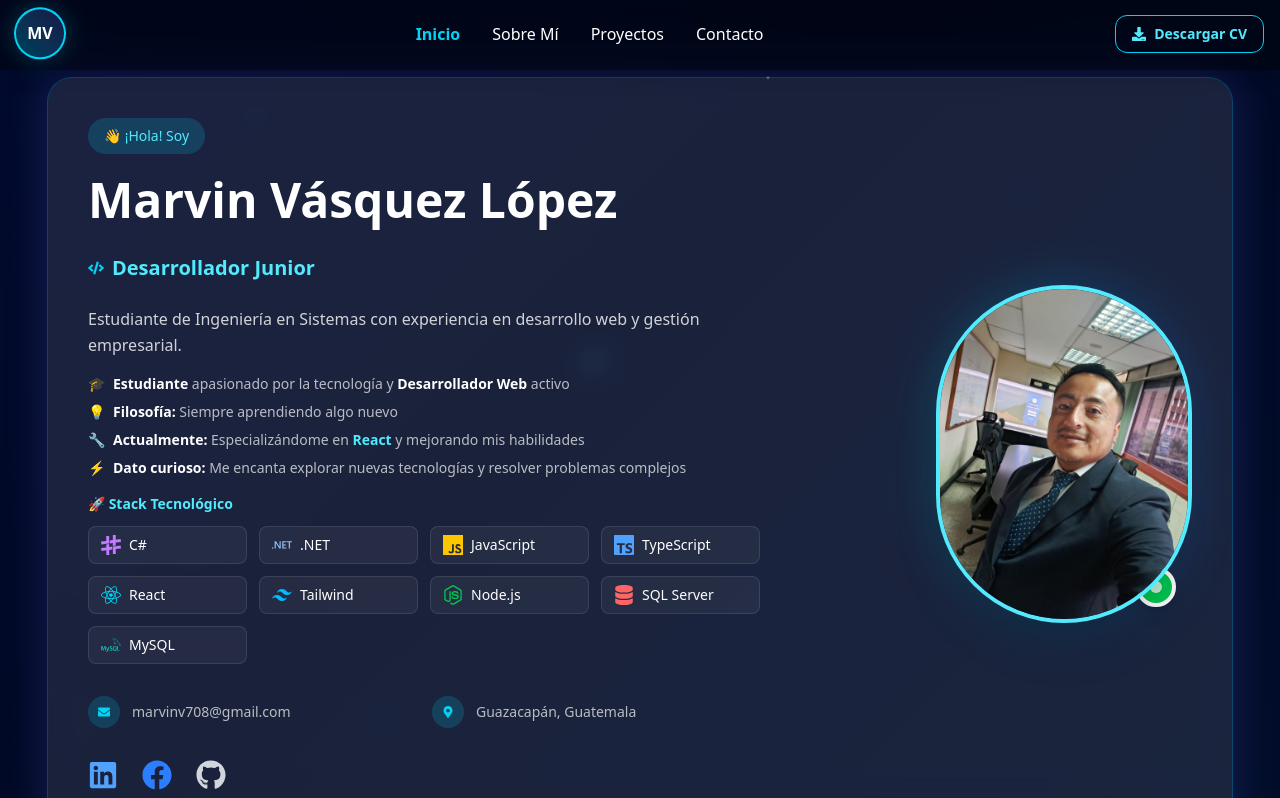
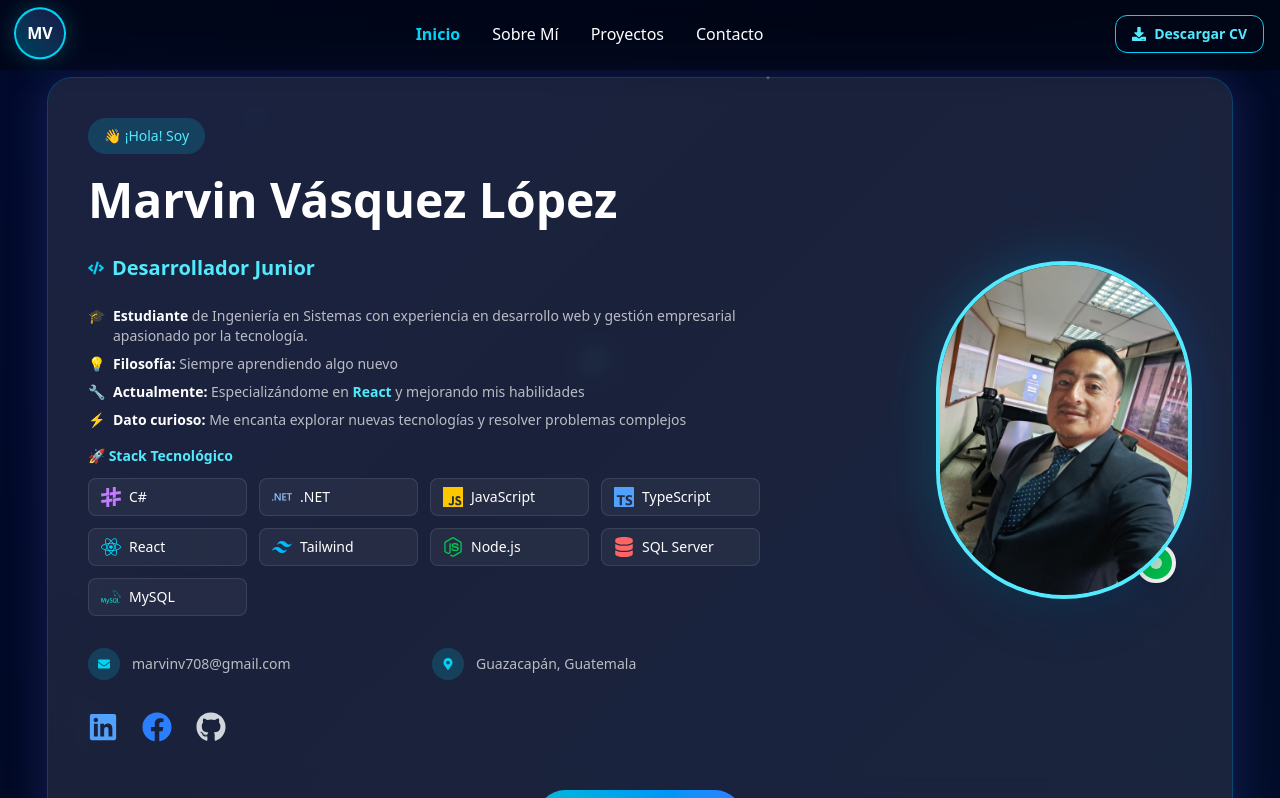
Before and after one commit to Alexmavl/Portafolio-mavl, a React (Vite) app: page / in a window 1280 px wide. Shown: the part 130-928 px from the top of the page. Built offline with nearby package versions, Linux system fonts and the light colour scheme.

Commit message:
Actualización

```diff
--- a/src/components/Hero.tsx
+++ b/src/components/Hero.tsx
@@ -113,7 +113,7 @@ const Hero: FC = () => {
                   className="text-white/80 text-sm sm:text-base leading-relaxed mb-4"
                   variants={itemVariants}
                 >
-                  Estudiante de Ingeniería en Sistemas con experiencia en desarrollo web y gestión empresarial.
+
                 </motion.p>
 
                 {/* INFORMACIÓN ADICIONAL */}
@@ -123,7 +123,7 @@ const Hero: FC = () => {
                 >
                   <div className="flex items-start gap-2">
                     <span className="text-cyan-400">🎓</span>
-                    <p><strong className="text-white">Estudiante</strong> apasionado por la tecnología y <strong className="text-white">Desarrollador Web</strong> activo</p>
+                    <p><strong className="text-white">Estudiante</strong> de Ingeniería en Sistemas con experiencia en desarrollo web y gestión empresarial apasionado por la tecnología. </p>
                   </div>
 
                   <div className="flex items-start gap-2">
```
